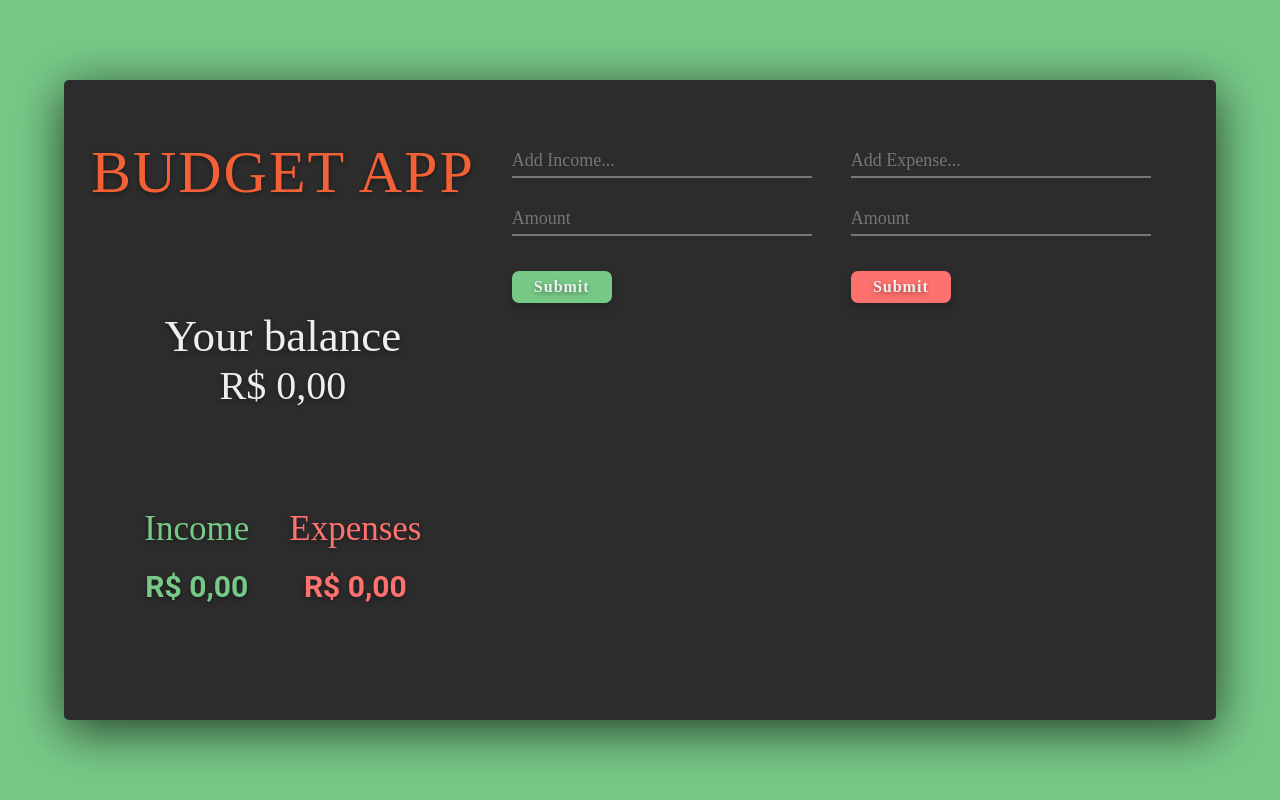
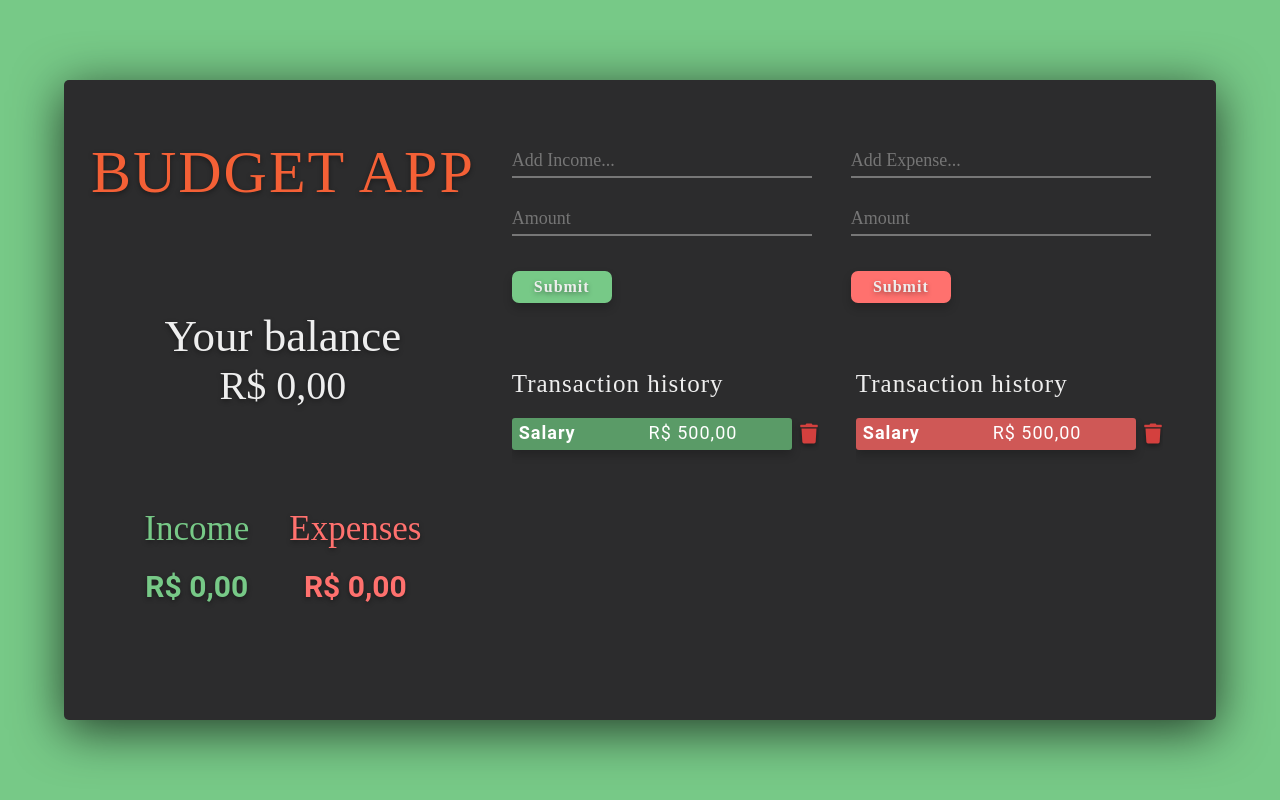
Before and after one commit to Hilderlan/budget, a React (Create React App) app: page / in a window 1280 px wide. Built offline with nearby package versions, Linux system fonts and the light colour scheme; the HTML template or start-up script is replaced by a standard one.

Commit message:
List of income and expense created

```diff
--- a/src/App.js
+++ b/src/App.js
@@ -2,6 +2,8 @@ import React from 'react';
 import Header from './components/Header';
 import Balance from './components/Balance';
 import AddTransaction from './components/AddTransaction';
+import IncomeList from './components/IncomeList';
+import ExpenseList from './components/ExpenseList';
 import GlobalStyles from './styles/global';
 import {Container, Wrapper} from './styles/styles';
 
@@ -14,6 +16,8 @@ function App() {
           <Header />
           <Balance />
           <AddTransaction />
+          <IncomeList />
+          <ExpenseList />
         </Wrapper>
       </Container>
     </>
--- /dev/null
+++ b/src/components/ExpenseList/index.js
@@ -0,0 +1,22 @@
+import React from 'react';
+import {Transactions, TransactionsList, Transaction} from './styles';
+
+const IncomeList = () => {
+  return (
+    <Transactions>
+      <h2>Transaction history</h2>
+
+      <TransactionsList>
+        <Transaction>
+          <h4>Salary</h4>
+          <span>R$ 500,00</span>
+          <button>
+            <i className="fas fa-trash"></i>
+          </button>
+        </Transaction>
+      </TransactionsList>
+    </Transactions>
+  );
+}
+
+export default IncomeList;
--- /dev/null
+++ b/src/components/ExpenseList/styles.js
@@ -0,0 +1,58 @@
+import styled from 'styled-components';
+
+export const Transactions = styled.div`
+  margin-top: 3rem;
+  grid-column: ${props => props.income? '2 / 3' : '3 / -1'};
+  grid-row: 5 / -1;
+
+  h2 {
+    font-family: "Baloo da 2", serif;
+    font-size: 2.5rem;
+    letter-spacing: 0.1rem;
+    font-weight: 300;
+    margin-bottom: 2rem;
+  }
+`;
+
+export const TransactionsList = styled.div`
+  width: 92%;
+  max-height: 35rem;
+  overflow: hidden;
+  overflow-y: auto;
+`;
+
+export const Transaction = styled.div`
+  list-style: none;
+  font-family: "Baloo da 2", serif;
+  font-size: 1.8rem;
+  letter-spacing: 0.1rem;
+  margin-bottom: 1.5rem;
+  color: #fff;
+  padding: 0.4rem 0.4rem 0.4rem 0.7rem;
+  border-radius: 0.3rem;
+  width: 28rem;
+  display: flex;
+  justify-content: space-between;
+  box-shadow: 0 0.5rem 1rem rgba(0, 0, 0, 0.2);
+  background-color: ${props => props.income ? '#5a9b67' : '#cf5856'};
+
+  h3 {
+    width: 23rem;
+  }
+
+  span {
+    transform: translateX(3rem);
+  }
+
+  button {
+    transform: translateX(4rem);
+    border: none;
+    background-color: transparent;
+    font-size: 2rem;
+    margin: 0 1rem;
+    color: #d4403e;
+    text-shadow: 0 0.2rem 0.5rem rgba(0, 0, 0, 0.4);
+    cursor: pointer;
+    outline: none;
+  }
+`;
--- /dev/null
+++ b/src/components/IncomeList/index.js
@@ -0,0 +1,22 @@
+import React from 'react';
+import {Transactions, TransactionsList, Transaction} from './styles';
+
+const IncomeList = () => {
+  return (
+    <Transactions income >
+      <h2>Transaction history</h2>
+
+      <TransactionsList>
+        <Transaction income >
+          <h4>Salary</h4>
+          <span>R$ 500,00</span>
+          <button>
+            <i className="fas fa-trash"></i>
+          </button>
+        </Transaction>
+      </TransactionsList>
+    </Transactions>
+  );
+}
+
+export default IncomeList;
--- /dev/null
+++ b/src/components/IncomeList/styles.js
@@ -0,0 +1,58 @@
+import styled from 'styled-components';
+
+export const Transactions = styled.div`
+  margin-top: 3rem;
+  grid-column: ${props => props.income? '2 / 3' : '3 / -1'};
+  grid-row: 5 / -1;
+
+  h2 {
+    font-family: "Baloo da 2", serif;
+    font-size: 2.5rem;
+    letter-spacing: 0.1rem;
+    font-weight: 300;
+    margin-bottom: 2rem;
+  }
+`;
+
+export const TransactionsList = styled.div`
+  width: 92%;
+  max-height: 35rem;
+  overflow: hidden;
+  overflow-y: auto;
+`;
+
+export const Transaction = styled.div`
+  list-style: none;
+  font-family: "Baloo da 2", serif;
+  font-size: 1.8rem;
+  letter-spacing: 0.1rem;
+  margin-bottom: 1.5rem;
+  color: #fff;
+  padding: 0.4rem 0.4rem 0.4rem 0.7rem;
+  border-radius: 0.3rem;
+  width: 28rem;
+  display: flex;
+  justify-content: space-between;
+  box-shadow: 0 0.5rem 1rem rgba(0, 0, 0, 0.2);
+  background-color: ${props => props.income ? '#5a9b67' : '#cf5856'};
+
+  h3 {
+    width: 23rem;
+  }
+
+  span {
+    transform: translateX(3rem);
+  }
+
+  button {
+    transform: translateX(4rem);
+    border: none;
+    background-color: transparent;
+    font-size: 2rem;
+    margin: 0 1rem;
+    color: #d4403e;
+    text-shadow: 0 0.2rem 0.5rem rgba(0, 0, 0, 0.4);
+    cursor: pointer;
+    outline: none;
+  }
+`;
```
